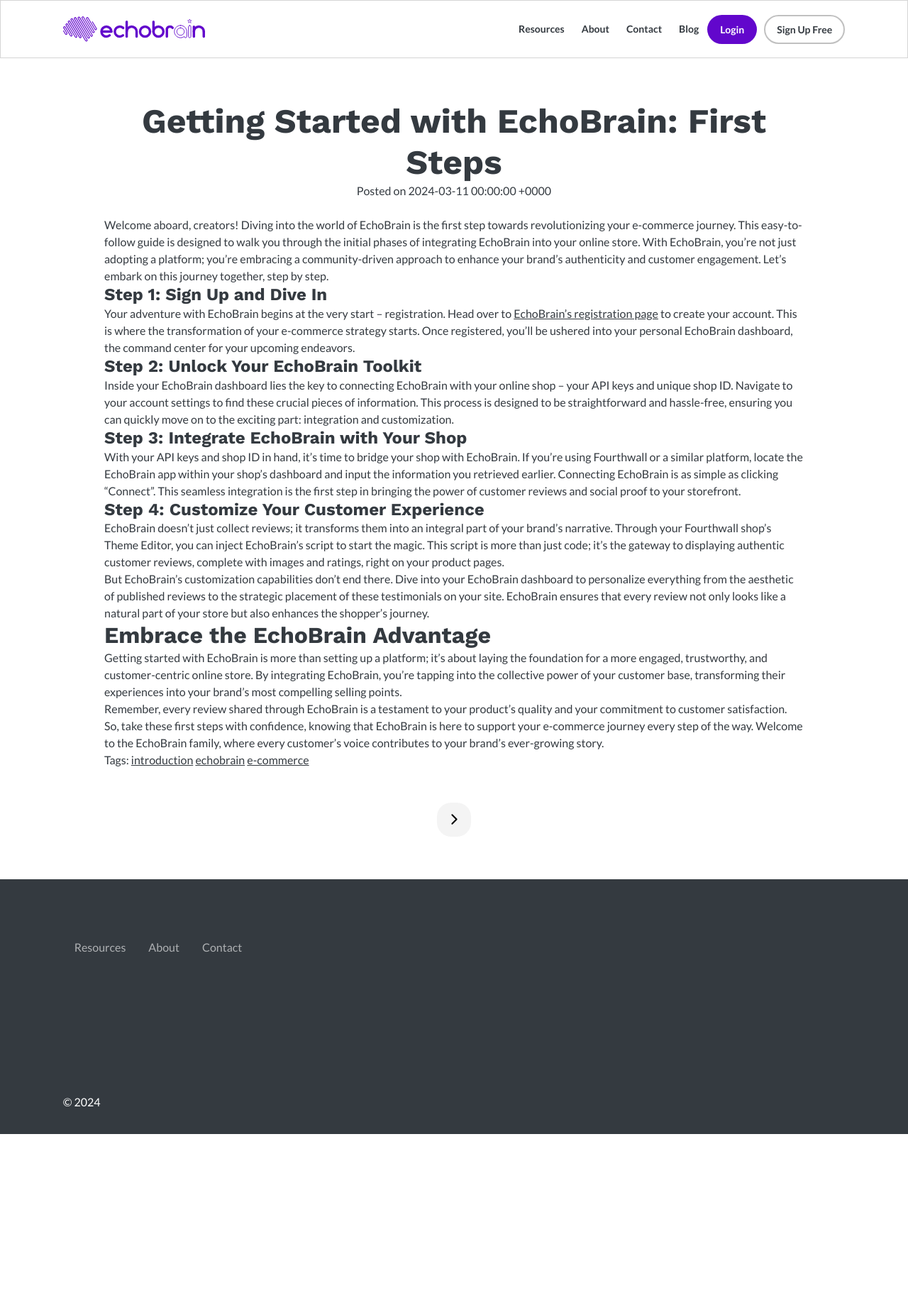
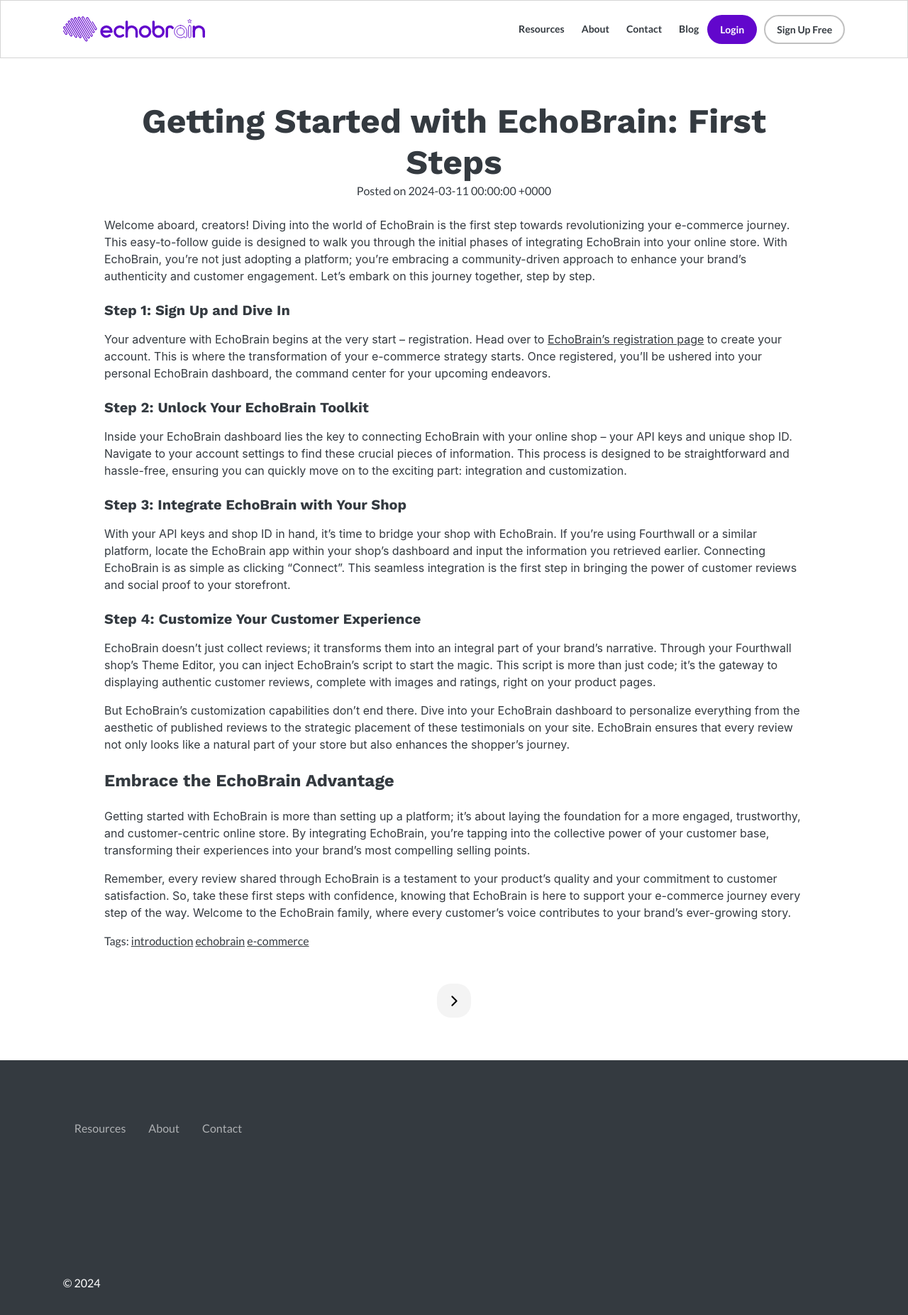
Before and after one commit to echo-brain/echo-brain.github.io, a Jekyll site: the page built from _posts/2024-03-11-getting-started-with-echobrain-first-steps.md, in a window 1280 px wide. Shown: the whole page at 71% size. Built offline with Jekyll 4.4.1, drawn with Linux system fonts in a browser that asks for light colours; before the commit the page ends 1598 px from its top, so only the background shows below that.

Commit message:
[main] markdown

```diff
--- a/_layouts/article.html
+++ b/_layouts/article.html
@@ -45,7 +45,7 @@
                   {% endif %}
                 </div>
 
-                <div class="rich-text">
+                <div class="rich-text markdown-body">
                   <div class="rich-text__inner">
                     {{ content }}
                   </div>
```
